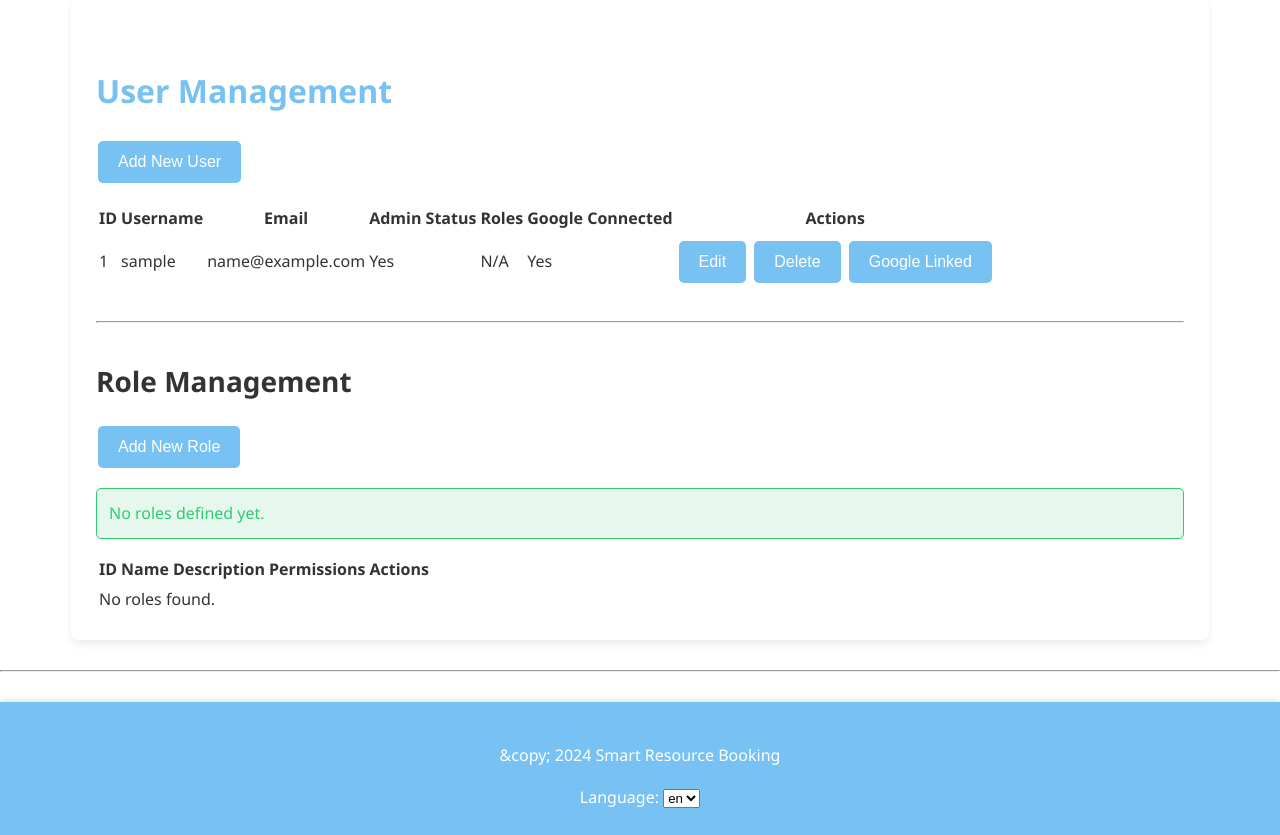
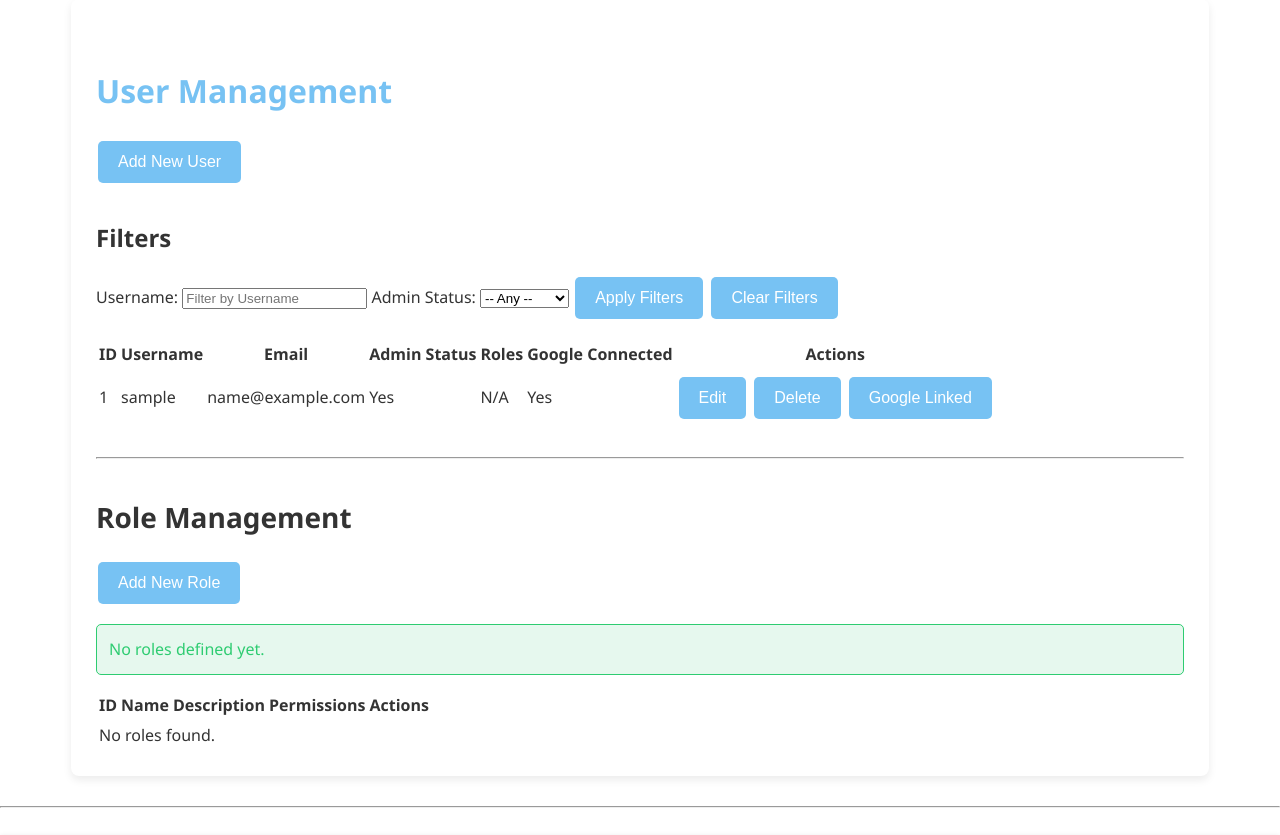
Before and after one commit to panaresium/ResourceBookingSystem, a Flask app: page /admin/users_manage in a window 1280 px wide. Shown: the part 143-978 px from the top of the page. Run offline with Flask 2, Linux system fonts and the light colour scheme; the visitor is signed in with stand-in values (Sample User, id 1); data comes from the database, SQL or seed files in the repository; data that the repository does not hold is empty; some libraries are stand-ins or nearby versions.

Commit message:
Add filtering for users

```diff
--- a/app.py
+++ b/app.py
@@ -1643,18 +1643,40 @@ def get_all_users():
         return jsonify({'error': 'Permission denied to manage users.'}), 403
 
     try:
-        users = User.query.all()
+        username_filter = request.args.get('username_filter')
+        is_admin_filter = request.args.get('is_admin')
+        role_id_filter = request.args.get('role_id', type=int)
+
+        query = User.query
+
+        if username_filter:
+            query = query.filter(User.username.ilike(f"%{username_filter}%"))
+
+        if is_admin_filter is not None and is_admin_filter != '':
+            val = is_admin_filter.lower()
+            if val in ['true', '1', 'yes']:
+                query = query.filter_by(is_admin=True)
+            elif val in ['false', '0', 'no']:
+                query = query.filter_by(is_admin=False)
+            else:
+                return jsonify({'error': 'Invalid is_admin value. Use true or false.'}), 400
+
+        if role_id_filter:
+            query = query.join(User.roles).filter(Role.id == role_id_filter)
+
+        users = query.all()
+
         users_list = [{
             'id': u.id,
             'username': u.username,
             'email': u.email,
             'is_admin': u.is_admin,
             'google_id': u.google_id,
-            'roles': [{'id': role.id, 'name': role.name} for role in u.roles] # Added roles
+            'roles': [{'id': role.id, 'name': role.name} for role in u.roles]  # Added roles
         } for u in users]
-        app.logger.info(f"Admin user {current_user.username} fetched all users list.")
+        app.logger.info(f"Admin user {current_user.username} fetched users list with filters.")
         return jsonify(users_list), 200
-    except Exception as e:
+    except Exception:
         app.logger.exception("Error fetching all users:")
         return jsonify({'error': 'Failed to fetch users due to a server error.'}), 500
 
--- a/static/js/user_management.js
+++ b/static/js/user_management.js
@@ -21,6 +21,13 @@ document.addEventListener('DOMContentLoaded', function() {
     const isAdminCheckbox = document.getElementById('is-admin');
     const userRolesCheckboxContainer = document.getElementById('user-roles-checkbox-container'); // For user edit modal
 
+    const userFilterUsernameInput = document.getElementById('user-filter-username');
+    const userFilterAdminSelect = document.getElementById('user-filter-admin');
+    const userApplyFiltersBtn = document.getElementById('user-apply-filters-btn');
+    const userClearFiltersBtn = document.getElementById('user-clear-filters-btn');
+
+    let currentFilters = {};
+
     let localUsersCache = []; // To store fetched users for editing
     let allAvailableRolesCache = null; // To cache all available roles
 
@@ -39,11 +46,17 @@ document.addEventListener('DOMContentLoaded', function() {
 
     }
 
-    async function fetchAndDisplayUsers() {
+    async function fetchAndDisplayUsers(filters = {}) {
         if (!usersTableBody) return;
         showLoading(userManagementStatusDiv, 'Fetching users...');
         try {
-            const users = await apiCall('/api/admin/users'); // Assumes apiCall is global
+            let queryParams = [];
+            const activeFilters = Object.keys(filters).length > 0 ? filters : currentFilters;
+            if (activeFilters.username) queryParams.push(`username_filter=${encodeURIComponent(activeFilters.username)}`);
+            if (activeFilters.isAdmin !== undefined && activeFilters.isAdmin !== '') queryParams.push(`is_admin=${activeFilters.isAdmin}`);
+            const queryString = queryParams.length ? `?${queryParams.join('&')}` : '';
+
+            const users = await apiCall(`/api/admin/users${queryString}`); // Assumes apiCall is global
             localUsersCache = users; // Store for local use (e.g., populating edit form)
 
             usersTableBody.innerHTML = ''; // Clear existing rows
@@ -75,6 +88,23 @@ document.addEventListener('DOMContentLoaded', function() {
             showError(userManagementStatusDiv, `Error fetching users: ${error.message}`);
             localUsersCache = []; // Clear cache on error
         }
+    }
+
+    if (userApplyFiltersBtn) {
+        userApplyFiltersBtn.addEventListener('click', () => {
+            currentFilters.username = userFilterUsernameInput.value.trim();
+            currentFilters.isAdmin = userFilterAdminSelect.value;
+            fetchAndDisplayUsers(currentFilters);
+        });
+    }
+
+    if (userClearFiltersBtn) {
+        userClearFiltersBtn.addEventListener('click', () => {
+            if (userFilterUsernameInput) userFilterUsernameInput.value = '';
+            if (userFilterAdminSelect) userFilterAdminSelect.value = '';
+            currentFilters = {};
+            fetchAndDisplayUsers(currentFilters);
+        });
     }
 
     // Modal Handling
@@ -189,7 +219,7 @@ document.addEventListener('DOMContentLoaded', function() {
                             // apiCall's default behavior is to show response.message on success,
                             // or hide messageElement if no message. We want a consistent success message.
                             showSuccess(userManagementStatusDiv, response.message || `User '${usernameForConfirmation}' deleted successfully.`);
-                            fetchAndDisplayUsers(); // Refresh the table
+                            fetchAndDisplayUsers(currentFilters); // Refresh the table
                         })
                         .catch(error => {
                             // apiCall already shows the error in userManagementStatusDiv
@@ -219,7 +249,7 @@ document.addEventListener('DOMContentLoaded', function() {
                     }, userManagementStatusDiv)
                     .then(response => {
                         showSuccess(userManagementStatusDiv, response.message || `Google ID successfully assigned to '${username}'.`);
-                        fetchAndDisplayUsers(); // Refresh table
+                        fetchAndDisplayUsers(currentFilters); // Refresh table
                     })
                     .catch(error => {
                         // apiCall already shows the error in userManagementStatusDiv
@@ -303,7 +333,7 @@ document.addEventListener('DOMContentLoaded', function() {
                 if (response && (response.id || response.message)) { // Check for successful response indicators
                     showSuccess(userManagementStatusDiv, `User ${id ? 'updated' : 'added'} successfully!`);
                     if (userFormModal) userFormModal.style.display = 'none';
-                    fetchAndDisplayUsers(); // Refresh the table
+                    fetchAndDisplayUsers(currentFilters); // Refresh the table
                 } else if (!userFormModalStatusDiv.textContent || userFormModalStatusDiv.style.display === 'none') {
                     // If apiCall didn't show a message (e.g. 204 No Content or just hid loading)
                     showError(userFormModalStatusDiv, "Operation completed, but no specific confirmation received.");
@@ -322,7 +352,7 @@ document.addEventListener('DOMContentLoaded', function() {
 
     // Initial Setup
     if (userFormModal) userFormModal.style.display = 'none'; // Ensure modal is hidden initially
-    fetchAndDisplayUsers(); // Fetch and display users on page load
+    fetchAndDisplayUsers(currentFilters); // Fetch and display users on page load
 
     // --- Role Management ---
     const roleManagementStatusDiv = document.getElementById('role-management-status');
--- a/templates/user_management.html
+++ b/templates/user_management.html
@@ -5,6 +5,22 @@
 {% block content %}
     <h1>{{ _('User Management') }}</h1>
     <button id="add-new-user-btn" class="button">{{ _('Add New User') }}</button>
+    <div class="filters-section" style="margin-top:15px;">
+        <h3>{{ _('Filters') }}</h3>
+        <label for="user-filter-username">{{ _('Username:') }}</label>
+        <input type="text" id="user-filter-username" placeholder="{{ _('Filter by Username') }}">
+
+        <label for="user-filter-admin">{{ _('Admin Status:') }}</label>
+        <select id="user-filter-admin">
+            <option value="">{{ _('-- Any --') }}</option>
+            <option value="true">{{ _('Admin') }}</option>
+            <option value="false">{{ _('Non-Admin') }}</option>
+        </select>
+
+        <button id="user-apply-filters-btn" class="button">{{ _('Apply Filters') }}</button>
+        <button id="user-clear-filters-btn" class="button">{{ _('Clear Filters') }}</button>
+    </div>
+
     <div id="user-management-status" class="status-message" style="margin-top: 15px;"></div>
 
     <table id="users-table" class="styled-table" style="margin-top: 15px;">
```
